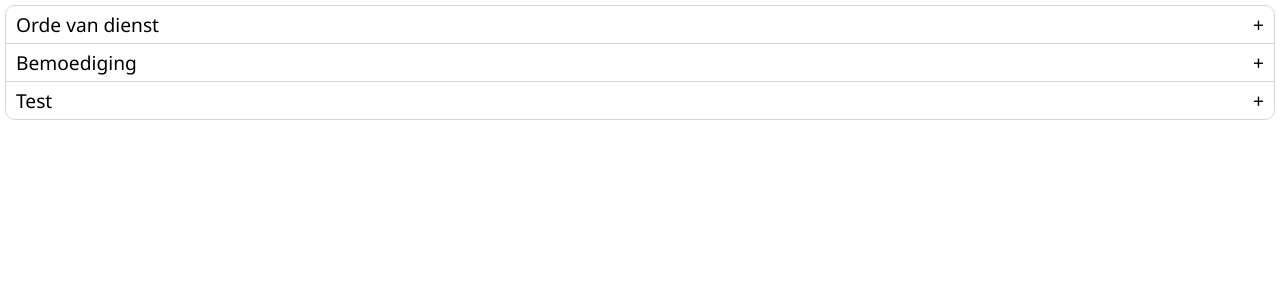
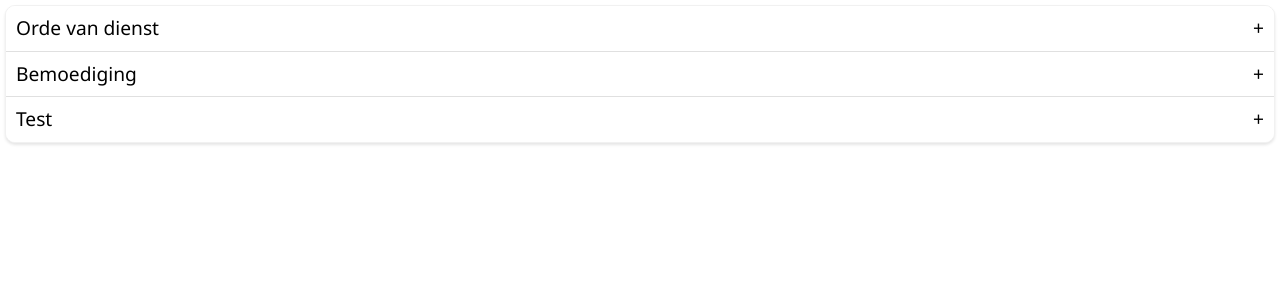
Before and after one commit to johandb/react-styled-components, a React (Vite) app: page / in a window 1280 px wide. Shown: the top 300 px of the page. Built offline with nearby package versions, Linux system fonts and the light colour scheme.

Commit message:
- fix for accordion

```diff
--- a/src/App.tsx
+++ b/src/App.tsx
@@ -1,4 +1,3 @@
-import { useState } from "react";
 import { ThemeProvider } from "styled-components";
 import { theme } from "./components/themes/themes";
 import { Accordion, AccordionHeader, AccordionPanel } from "./styled/accordion/accordion.styled";
@@ -6,45 +5,42 @@ import { Container } from "./styled/container/container.styled";
 import GlobalStyle from "./styled/global";
 
 const App = () => {
-  const [checked, setChecked] = useState({ r1: false, r2: false, r3: false, r4: false });
-  const [checkedRadio, setCheckedRadio] = useState({ r1: false, r2: false, r3: false, r4: false });
-  const [value, setValue] = useState("vue");
-  const [description, setDescription] = useState("");
-  const [selection, setSelection] = useState("2");
-  const [selectedDate, setSelectedDate] = useState<Date | null>(null);
-  const [name, setName] = useState("Johan den Boer");
-  const [count, setCount] = useState<number>(0);
+  // const [checked, setChecked] = useState({ r1: false, r2: false, r3: false, r4: false });
+  // const [checkedRadio, setCheckedRadio] = useState({ r1: false, r2: false, r3: false, r4: false });
+  // const [value, setValue] = useState("vue");
+  //const [description, setDescription] = useState("");
+  //const [selection, setSelection] = useState("2");
+  //const [selectedDate, setSelectedDate] = useState<Date | null>(null);
+  //const [name, setName] = useState("Johan den Boer");
+  //const [count, setCount] = useState<number>(0);
 
-  const handleChangeChecked = (key: string, b: boolean) => {
-    console.log("handleChangeChecked key:", key, ", value:", b);
-    let updatedChecked = { ...checked, [key]: b };
-    console.log("updatedChecked:", updatedChecked);
-    setChecked(updatedChecked);
-  };
+  // const handleChangeChecked = (key: string, b: boolean) => {
+  //   console.log("handleChangeChecked key:", key, ", value:", b);
+  //   let updatedChecked = { ...checked, [key]: b };
+  //   console.log("updatedChecked:", updatedChecked);
+  //   setChecked(updatedChecked);
+  // };
 
-  console.log("App value:", value);
-  console.log("App checkedRadio :", checkedRadio);
+  // const handleChange = (value: string) => {
+  //   console.log("handleChange data:", value);
+  //   setValue(value);
+  // };
 
-  const handleChange = (value: string) => {
-    console.log("handleChange data:", value);
-    setValue(value);
-  };
+  // const updateCheckedRadioValues = (key: string, b: boolean) => {
+  //   console.log("updateCheckedRadioValues key:", key, ", value:", b);
+  //   let updatedCheckedRadio = { ...checkedRadio, [key]: b };
+  //   console.log("updatedCheckedRadio:", updatedCheckedRadio);
+  //   setCheckedRadio(updatedCheckedRadio);
+  // };
 
-  const updateCheckedRadioValues = (key: string, b: boolean) => {
-    console.log("updateCheckedRadioValues key:", key, ", value:", b);
-    let updatedCheckedRadio = { ...checkedRadio, [key]: b };
-    console.log("updatedCheckedRadio:", updatedCheckedRadio);
-    setCheckedRadio(updatedCheckedRadio);
-  };
+  // const handleDateChange = (date: Date) => {
+  //   console.log("handleDateChange date:", date);
+  //   setSelectedDate(date);
+  // };
 
-  const handleDateChange = (date: Date) => {
-    console.log("handleDateChange date:", date);
-    setSelectedDate(date);
-  };
-
-  const handleButtonClick = () => {
-    console.log("Button clicked!");
-  };
+  // const handleButtonClick = () => {
+  //   console.log("Button clicked!");
+  // };
 
   return (
     <ThemeProvider theme={theme}>
--- a/src/styled/accordion/accordion.styled.tsx
+++ b/src/styled/accordion/accordion.styled.tsx
@@ -8,7 +8,6 @@ interface AccordionProps {
   value?: string;
   w?: number;
   m?: number;
-  p?: number;
   children: React.ReactNode;
 }
 
@@ -17,21 +16,27 @@ export const Accordion = (props: AccordionProps) => {
 
   return (
     <AccordionContext.Provider value={{ active: active, multiple: props.multiple ?? false, setActive }}>
-      <StyledAccordion width={props.w ?? 100} margin={props.m ?? 5}>
+      <StyledAccordion $w={props.w ?? 100} $m={props.w ?? 5}>
         {props.children}
       </StyledAccordion>
     </AccordionContext.Provider>
   );
 };
 
-const StyledAccordion = styled.div<{ width: number; margin: number }>`
-  display: block;
+const StyledAccordion = styled.div<{ $w?: number; $m: number }>`
   box-sizing: border-box;
-  width: ${(props) => `${props.width}vw`};
-  margin: ${(props) => `${props.margin}px`};
-  border: 1px solid lightgray;
+  width: ${(props) => `${props.$w}vw`};
   border-radius: 10px;
+  border: 1px solid #f1f1f1;
+  margin: ${(props) => `${props.$m}px`};
   overflow: hidden;
+  box-shadow: 0 2px 3px rgba(0, 0, 0, 0.1);
+`;
+
+const StyledAccordionItem = styled.div`
+  &:not(:last-child) {
+    border-bottom: 1px solid #e0e0e0;
+  }
 `;
 
 interface AccordionHeaderProps {
@@ -57,22 +62,22 @@ export const AccordionHeader = (props: AccordionHeaderProps) => {
   };
 
   return (
-    <StyledAccordionHeader onClick={handleClick}>
-      <StyledAccordionTitle>
-        <div>{props.title}</div>
-        <div>{open ? "-" : "+"}</div>
-      </StyledAccordionTitle>
-      {open && props.children}
-    </StyledAccordionHeader>
+    <StyledAccordionItem>
+      <StyledAccordionHeader onClick={handleClick}>
+        <StyledAccordionTitle>
+          <span>{props.title}</span>
+          <span>{open ? "-" : "+"}</span>
+        </StyledAccordionTitle>
+        {open && props.children}
+      </StyledAccordionHeader>
+    </StyledAccordionItem>
   );
 };
 
 const StyledAccordionHeader = styled.div`
-  display: flex;
-  flex-direction: column;
-  &:not(:last-child) {
-    border-bottom: 1px solid lightgray;
-  }
+  padding: 0px;
+  font-size: 18px;
+  cursor: pointer;
 `;
 
 const StyledAccordionTitle = styled.div`
@@ -83,8 +88,10 @@ const StyledAccordionTitle = styled.div`
   font-family: ${theme.font.defaultFamily};
   font-weight: 400;
   padding: 5px 10px 5px 10px;
+  line-height: 1.8;
+  transition: background-color 0.3s ease;
   &:hover {
-    cursor: pointer;
+    background-color: #f1f1f1;
   }
 `;
 
@@ -98,6 +105,7 @@ export const AccordionPanel = (props: AccordionPanelProps) => {
 
 const StyledAccordionPanel = styled.div`
   padding: 10px;
-  font-family: ${theme.font.defaultFamily};
-  font-size: 1rem;
+  display: block;
+  font-size: 18px;
+  line-height: 1.5;
 `;
```
